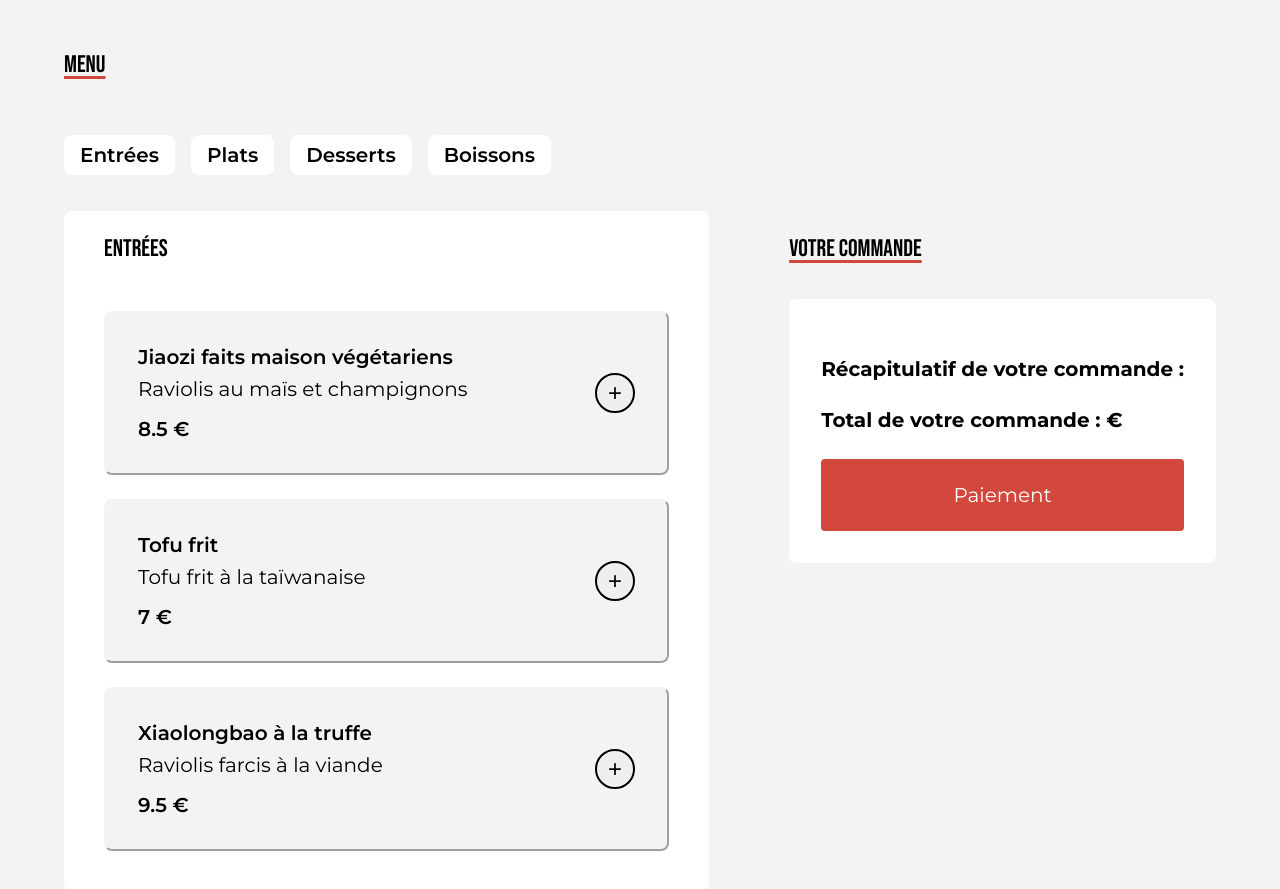
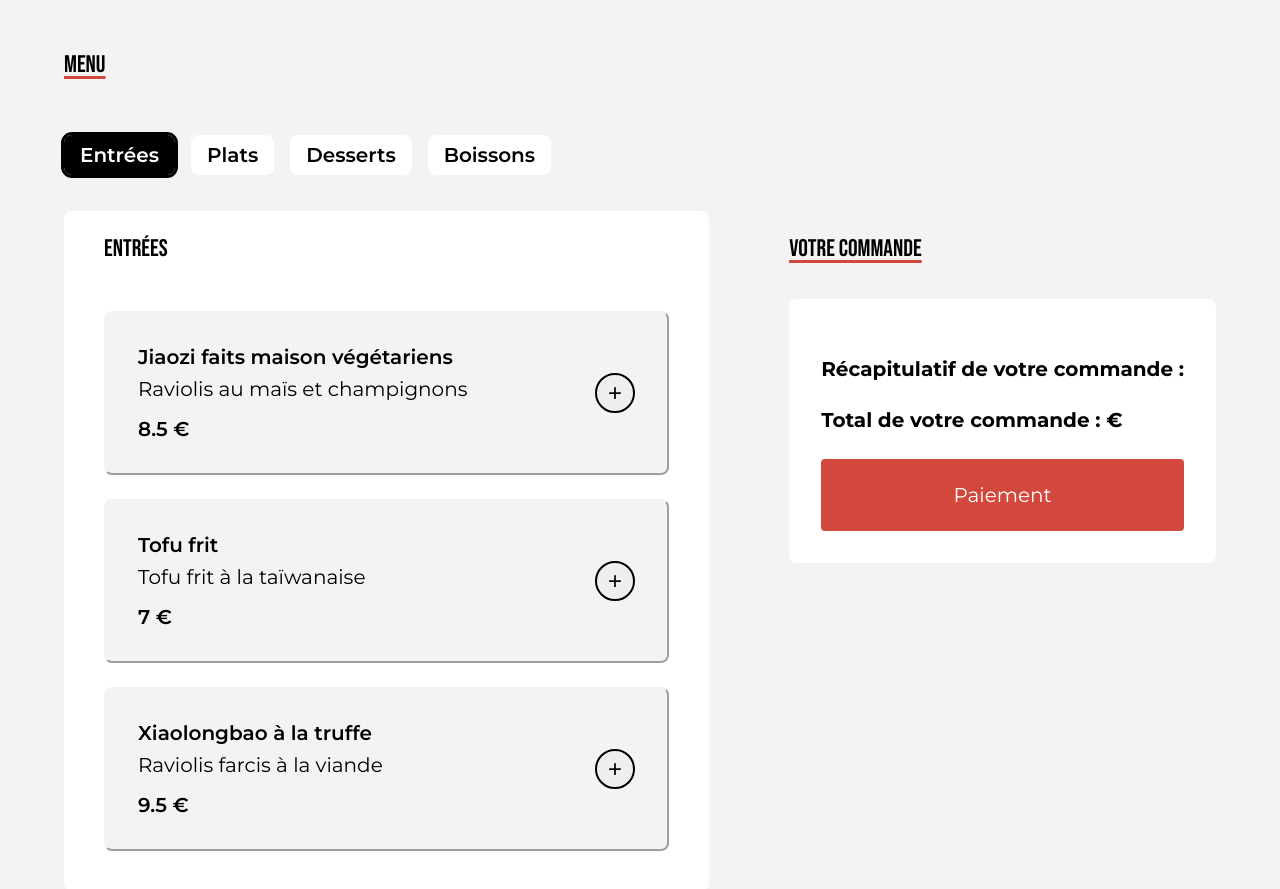
Before and after one commit to Luciekali/oc-yummy, a React (Vite) app: page /commander in a window 1280 px wide. Shown: the part 1000-1889 px from the top of the page. Built offline with nearby package versions, Linux system fonts and the light colour scheme.

Commit message:
filterbutton style if selected instead just on focus

```diff
--- a/src/pages/Click&collect/MenuSection/FilterBar.jsx
+++ b/src/pages/Click&collect/MenuSection/FilterBar.jsx
@@ -1,15 +1,19 @@
 import { menu } from '../../../datas/menu'
-
+import { useState } from 'react'
 const categories = menu.reduce(
     (acc, menu) =>
         acc.includes(menu.category) ? acc : acc.concat(menu.category), [])
 
-function FilterBar({ setCat }) {
+function FilterBar({ setCat, clickedCat }) {
     return (
             <ul className='filterbar'>
                 {categories.map((cat, index) => (
                     <li  key={`${cat}-${index}`}>
-                        <button  className='filterbar-btn' value={cat} onClick={(e) => {setCat(e.target.value)}}>{cat}</button>
+                        { (clickedCat === cat) ?
+                        <input type="button"  className='filterbar-btn-selected' value={cat} onClick={(e) => {setCat(e.target.value)}} />
+                        :
+                        <input type="button"  className='filterbar-btn' value={cat} onClick={(e) => {setCat(e.target.value)}} />
+                        }
                 </li>
                 ))}
 
--- a/src/styles/pages/clickandcollect/menusection.scss
+++ b/src/styles/pages/clickandcollect/menusection.scss
@@ -26,14 +26,21 @@
                 outline: solid 2px $black;
                 transition: all 0.1s ease-in-out;
             }
-            &:focus{
-                outline: solid 3px $black;
-                color: $white;
-                border-radius: 8px;
-                background-color: $black;
-                transition: all 0.3s ease-in-out;
+            &-selected {
+            border-radius: 8px;
+            border: none;
+            font-family: $body-font;
+            font-weight: $body-highlight-font-weight;
+            font-size: $body-highlight-font-size;
+            outline: solid 3px $black;
+            color: $white;
+            background-color: $black;
+            transition: all 0.3s ease-in-out;
+            padding: 8px 16px;
+            transition: all 0.1s ease-in-out;
             }
         }
+
     }
 .menu {
     display:flex;
```
